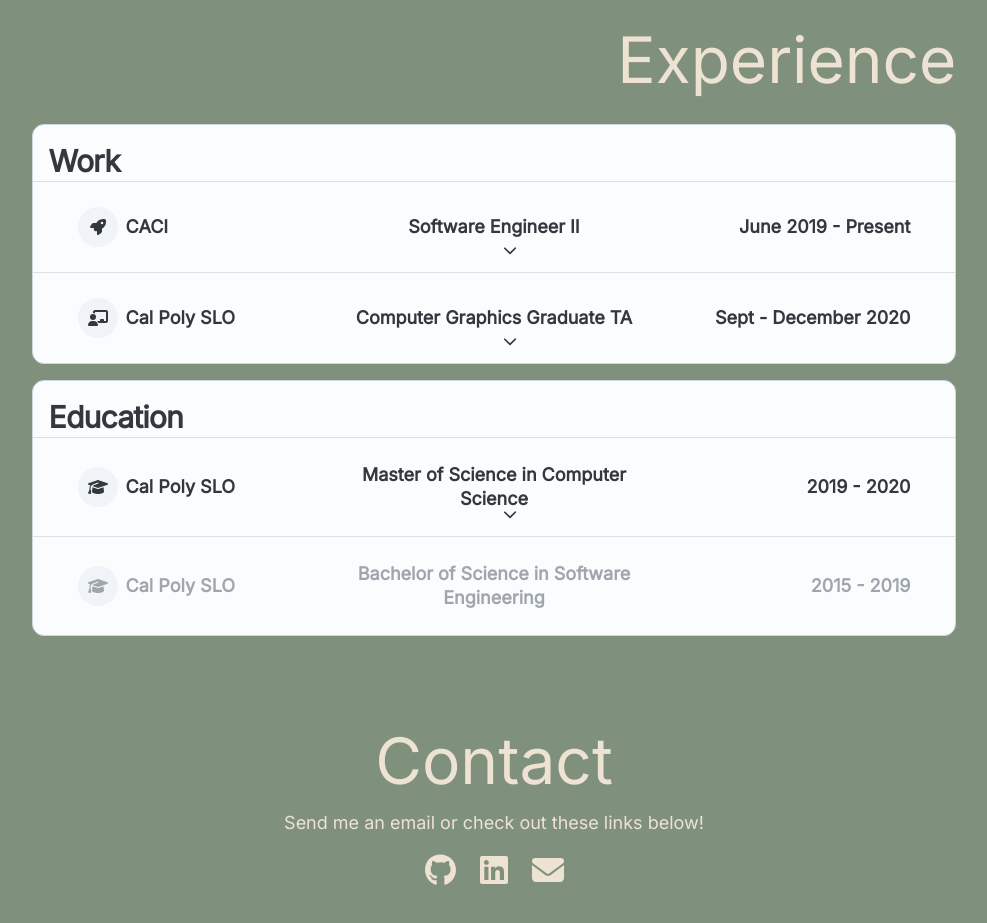
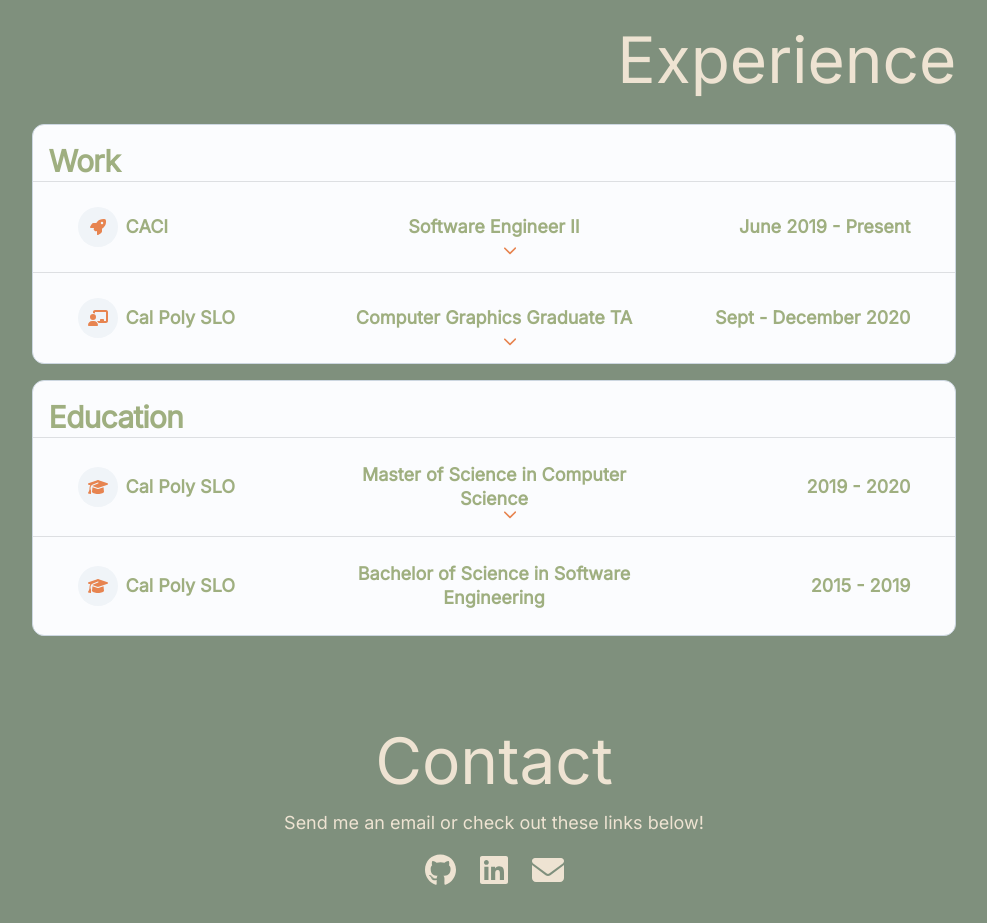
Before and after one commit to syd-baroya/sydneybaroya.com, a React (Create React App) app: page / in a window 1280 px wide. Shown: the part 1300-2223 px from the top of the page, without its empty margins (146-1133 px from the left). Built offline with nearby package versions, Linux system fonts and the light colour scheme; no server answers.

Commit message:
adding colors to experience

```diff
--- a/src/components/Experience/Experience.jsx
+++ b/src/components/Experience/Experience.jsx
@@ -65,40 +65,40 @@ export default function Experience() {
             {EXPERIENCE_AREAS.map((area) => (
                 <Stack key={area.title} component={Grid} xs={12} lg={9} className="section" direction="column" spacing={2} sx={{ justifyContent: "center", alignItems: "center", width: "100%"}}>
                     <AccordionGroup  variant="outlined" sx={accordionGroupStyle}>
-                        <Typography paddingLeft={2} paddingTop={2} level="h2" sx={{color: "var(--summer-background)"}}>{area.title}</Typography>
+                        <Typography paddingLeft={2} paddingTop={2} level="h2" sx={{color: "var(--secondary-color)"}}>{area.title}</Typography>
                         <Divider />
                         {area.items.map((item) => (
                             <Accordion key={item.title} disabled={!hasDetails(item)}>
-                                <AccordionSummary indicator={hasDetails(item) ? <Avatar size="sm" variant="plain" sx={{color: "var(--tertiary-text)"}} ><FontAwesomeIcon icon="fa-solid fa-chevron-down"/></Avatar> : null}>
+                                <AccordionSummary indicator={hasDetails(item) ? <Avatar size="sm" variant="plain" sx={{color: "var(--tertiary-color)"}} ><FontAwesomeIcon icon="fa-solid fa-chevron-down"/></Avatar> : null}>
                                 <Grid container columns={12} direction="row" sx={{ padding: "0rem 2rem", justifyContent: "center", alignItems: "center", width: "100%"}}>
                                         <Stack xs={4} component={Grid} direction="row" spacing={1} sx={{ justifyContent: "start", alignItems: "center"}}>
-                                            <Avatar sx={{color: "var(--tertiary-text)"}} >
+                                            <Avatar sx={{color: "var(--tertiary-color)"}} >
                                                 <FontAwesomeIcon icon={item.icon}/>
                                             </Avatar>
-                                            <Typography level="title-lg" sx={{color: "var(--summer-background)"}}>{item.org}</Typography>
+                                            <Typography level="title-lg" sx={{color: "var(--secondary-color)"}}>{item.org}</Typography>
                                         </Stack>
                                         <Grid xs={4}>
-                                            <Typography textAlign="center" level="title-lg" sx={{color: "var(--summer-background)"}}>{item.title}</Typography>
+                                            <Typography textAlign="center" level="title-lg" sx={{color: "var(--secondary-color)"}}>{item.title}</Typography>
                                         </Grid>
                                         <Grid xs={4}>
-                                            <Typography  textAlign="end" level="title-lg" sx={{color: "var(--summer-background)"}}>{item.date}</Typography>
+                                            <Typography  textAlign="end" level="title-lg" sx={{color: "var(--secondary-color)"}}>{item.date}</Typography>
                                         </Grid>
                                     </Grid>
                                 </AccordionSummary>
                                 { hasDetails(item) &&
-                                    <AccordionDetails sx={{color: "var(--summer-background)"}}>
+                                    <AccordionDetails sx={{color: "var(--secondary-color)"}}>
                                         <List marker="disc" sx={{margin:"1rem 2rem"}}>
                                             {item.specialLines.map((specialLine, index) => (
-                                                <ListItem key={index} sx={{'::marker': { color: 'var(--tertiary-text)'}}}>
+                                                <ListItem key={index} sx={{'::marker': { color: 'var(--tertiary-color)'}}}>
                                                     <ListItemContent>
-                                                        <Typography level="body-lg" sx={{color: "var(--summer-background)"}}>{specialLine.before}{specialLine.line()}{specialLine.after}</Typography>
+                                                        <Typography level="body-lg" sx={{color: "var(--secondary-color)"}}>{specialLine.before}{specialLine.line()}{specialLine.after}</Typography>
                                                     </ListItemContent>
                                                 </ListItem>
                                             ))}
                                             {item.content.map((bulletPoint, index) => (
-                                                <ListItem key={index} sx={{'::marker': { color: 'var(--tertiary-text)'}}}>
+                                                <ListItem key={index} sx={{'::marker': { color: 'var(--tertiary-color)'}}}>
                                                     <ListItemContent>
-                                                        <Typography level="body-lg" sx={{color: "var(--summer-background)"}}>{bulletPoint}</Typography>
+                                                        <Typography level="body-lg" sx={{color: "var(--secondary-color)"}}>{bulletPoint}</Typography>
                                                     </ListItemContent>
                                                 </ListItem>
                                             ))}
--- a/src/components/Experience/experienceAreas.jsx
+++ b/src/components/Experience/experienceAreas.jsx
@@ -41,7 +41,7 @@ const EXPERIENCE_AREAS = [
                 specialLines: [
                     {
                         before: "Thesis: ",
-                        line: () => {return(<Link rel="noopener noreferrer" target="_blank" href='https://digitalcommons.calpoly.edu/theses/2250/' level='body-lg' underline='always' variant="plain" sx={{color: "var(--tertiary-text)", textDecorationColor: 'var(--tertiary-text)'}}>Real-Time Body Tracking and Projection Mapping in the Interactive Arts</Link>)},
+                        line: () => {return(<Link rel="noopener noreferrer" target="_blank" href='https://digitalcommons.calpoly.edu/theses/2250/' level='body-lg' underline='always' variant="plain" sx={{color: "var(--tertiary-color)", textDecorationColor: 'var(--tertiary-color)'}}>Real-Time Body Tracking and Projection Mapping in the Interactive Arts</Link>)},
                         after: "",
                     }
                 ],
```
